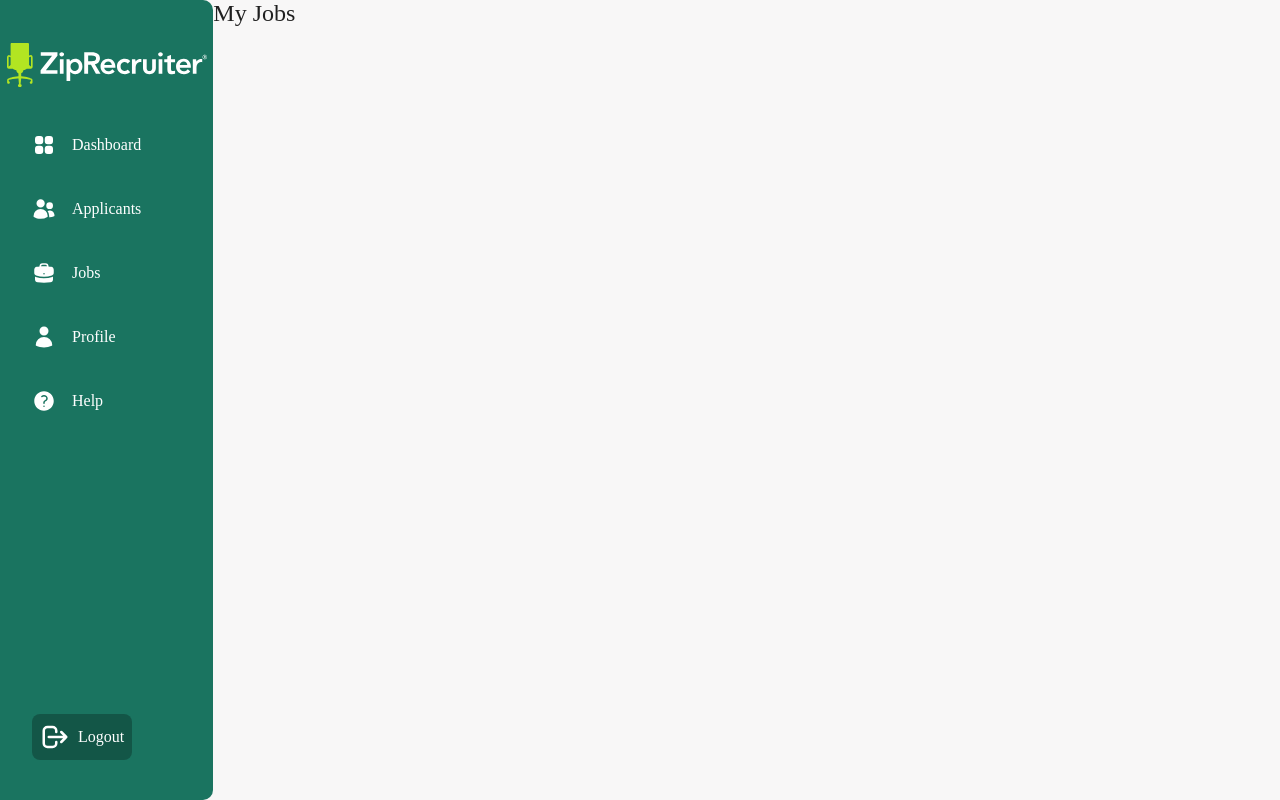
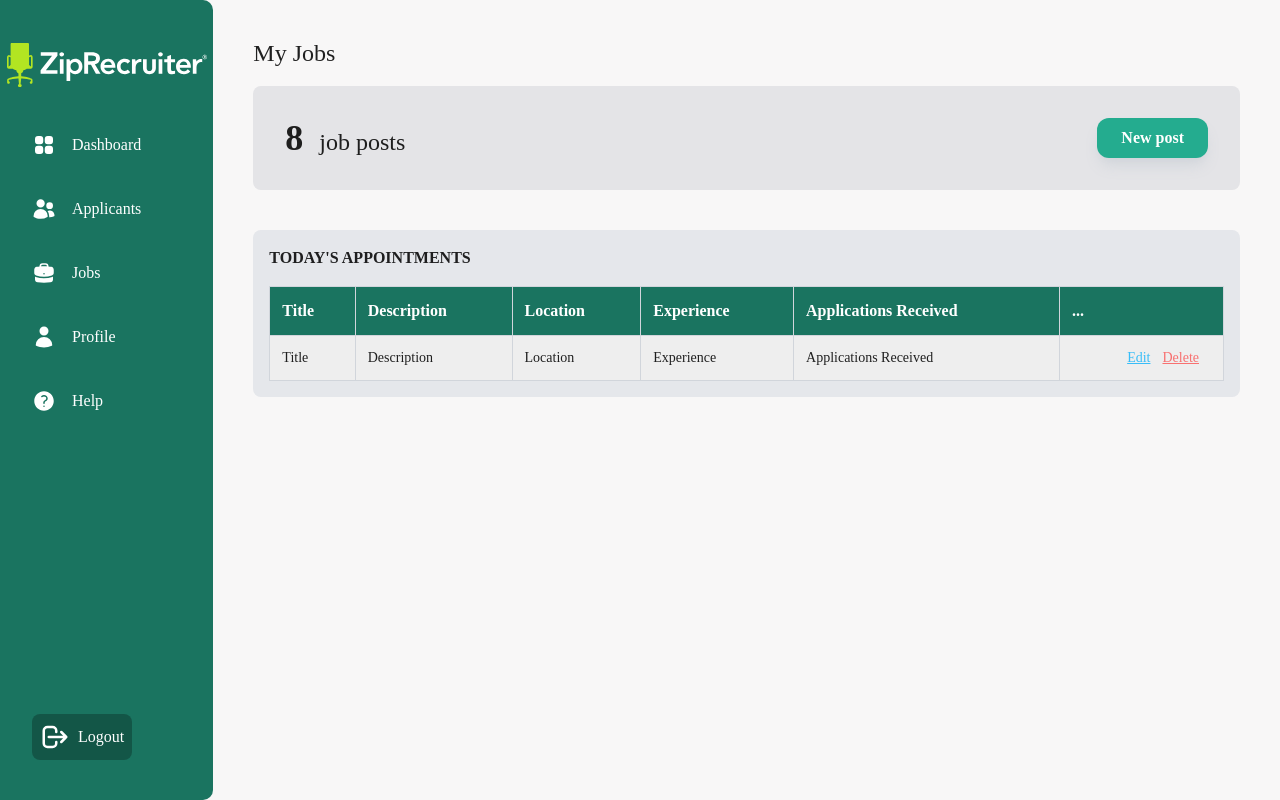
Before and after one commit to Corrado-K/ziprecruiter-clone, a React (Vite) app in the folder client/: page /admin/my-jobs in a window 1280 px wide. Built offline with nearby package versions, Linux system fonts and the light colour scheme.

Commit message:
Frontend admin

```diff
--- /dev/null
+++ b/client/src/components/admin/JobApplicantsTable.tsx
@@ -0,0 +1,41 @@
+import React from 'react'
+
+const JobApplicantsTable = () => {
+     return (
+          <div className='bg-gray-200 p-4 rounded-lg'>
+               <div className="flex items-center">
+                    <h4 className='font-semibold'>TODAY'S APPOINTMENTS</h4>
+               </div>
+
+               <div className="">
+                    <table className="border-collapse w-full mt-4">
+                         <thead>
+                              <tr className='text-white bg-[#1a7460]'>
+                                   <th className='p-3 border border-gray-300 text-left'>Title</th>
+                                   <th className='p-3 border border-gray-300 text-left'>Description</th>
+                                   <th className='p-3 border border-gray-300 text-left'>Location</th>
+                                   <th className='p-3 border border-gray-300 text-left'>Experience</th>
+                                   <th className='p-3 border border-gray-300 text-left'>Applications Received</th>
+                                   <th className='p-3 border border-gray-300 text-left'>...</th>
+                              </tr>
+                         </thead>
+                         <tbody>
+                              <tr className='hover:bg-[#f0fffd] odd:bg-[#eeeeee] even:bg-[#e3edea]'>
+                                   <td className='p-3 border border-gray-300 text-sm'>Title</td>
+                                   <td className='p-3 border border-gray-300 text-sm'>Description</td>
+                                   <td className='p-3 border border-gray-300 text-sm'>Location</td>
+                                   <td className='p-3 border border-gray-300 text-sm'>Experience</td>
+                                   <td className='p-3 border border-gray-300 text-sm'>Applications Received</td>
+                                   <td className='p-3 border border-gray-300 text-sm text-right'>
+                                        <span className='mr-3 text-sky-400 underline cursor-pointer'>Edit</span>
+                                        <span className='mr-3 text-red-400 underline cursor-pointer'>Delete</span>
+                                   </td>
+                              </tr>
+                         </tbody>
+                    </table>
+               </div>
+          </div>
+     )
+}
+
+export default JobApplicantsTable
--- /dev/null
+++ b/client/src/components/admin/JobPostTable.tsx
@@ -0,0 +1,41 @@
+import React from 'react'
+
+const JobPostTable = () => {
+     return (
+          <div className='bg-gray-200 p-4 rounded-lg'>
+               <div className="flex items-center">
+                    <h4 className='font-semibold'>TODAY'S APPOINTMENTS</h4>
+               </div>
+
+               <div className="">
+                    <table className="border-collapse w-full mt-4">
+                         <thead>
+                              <tr className='text-white bg-[#1a7460]'>
+                                   <th className='p-3 border border-gray-300 text-left'>Title</th>
+                                   <th className='p-3 border border-gray-300 text-left'>Description</th>
+                                   <th className='p-3 border border-gray-300 text-left'>Location</th>
+                                   <th className='p-3 border border-gray-300 text-left'>Experience</th>
+                                   <th className='p-3 border border-gray-300 text-left'>Applications Received</th>
+                                   <th className='p-3 border border-gray-300 text-left'>...</th>
+                              </tr>
+                         </thead>
+                         <tbody>
+                              <tr className='hover:bg-[#f0fffd] odd:bg-[#eeeeee] even:bg-[#e3edea]'>
+                                   <td className='p-3 border border-gray-300 text-sm'>Title</td>
+                                   <td className='p-3 border border-gray-300 text-sm'>Description</td>
+                                   <td className='p-3 border border-gray-300 text-sm'>Location</td>
+                                   <td className='p-3 border border-gray-300 text-sm'>Experience</td>
+                                   <td className='p-3 border border-gray-300 text-sm'>Applications Received</td>
+                                   <td className='p-3 border border-gray-300 text-sm text-right'>
+                                        <span className='mr-3 text-sky-400 underline cursor-pointer'>Edit</span>
+                                        <span className='mr-3 text-red-400 underline cursor-pointer'>Delete</span>
+                                   </td>
+                              </tr>
+                         </tbody>
+                    </table>
+               </div>
+          </div>
+     )
+}
+
+export default JobPostTable
--- a/client/src/pages/admin/AdminProfile.tsx
+++ b/client/src/pages/admin/AdminProfile.tsx
@@ -3,7 +3,7 @@ import React from 'react'
 export const AdminProfilePage = () => {
      return (
           <div className="w-full flex flex-col">
-               <div className=''>
+               <div className='p-10'>
                     <h1>My Profile</h1>
                </div>
           </div>
--- a/client/src/pages/admin/ApplicantsPage.tsx
+++ b/client/src/pages/admin/ApplicantsPage.tsx
@@ -1,10 +1,21 @@
 import React from 'react'
+import JobApplicantsTable from '../../components/admin/JobApplicantsTable'
 
 export const ApplicantsPage = () => {
      return (
           <div className="w-full flex flex-col">
-               <div className=''>
-                    <h1>Applicants</h1>
+               <div className='p-10'>
+                    <h1 className='mb-10'>Applicants</h1>
+                    <div className='bg-zinc-200 p-8 py-8 rounded-lg mb-10 flex items-center justify-between'>
+                         <div className='flex items-baseline'>
+                              <h1 className='font-semibold text-4xl'>8</h1>
+                              <span className='font-normal text-2xl ml-4'>applicants</span>
+                         </div>
+                         {/* <button className='py-2 px-6 text-white font-semibold rounded-xl shadow-lg shadow-gray-300 hover:scale-110 bg-[#24ac8f] hover:bg-[#1a7460]'>New post</button> */}
+                    </div>
+                    <div className=''>
+                         <JobApplicantsTable />
+                    </div>
                </div>
           </div>
      )
--- a/client/src/pages/admin/Dashboard.tsx
+++ b/client/src/pages/admin/Dashboard.tsx
@@ -3,7 +3,7 @@ import React from 'react'
 export const Dashboard = () => {
      return (
           <div className="w-full flex flex-col">
-               <div className=''>
+               <div className='p-10'>
                     <h1>Dashboard</h1>
                </div>
           </div>
--- a/client/src/pages/admin/HelpPage.tsx
+++ b/client/src/pages/admin/HelpPage.tsx
@@ -3,7 +3,7 @@ import React from 'react'
 export const HelpPage = () => {
      return (
           <div className="w-full flex flex-col">
-               <div className=''>
+               <div className='p-10'>
                     <h1>Help</h1>
                </div>
           </div>
--- a/client/src/pages/admin/MyJobsPage.tsx
+++ b/client/src/pages/admin/MyJobsPage.tsx
@@ -1,10 +1,21 @@
 import React from 'react'
+import JobPostTable from '../../components/admin/JobPostTable'
 
 export const MyJobsPage = () => {
      return (
           <div className="w-full flex flex-col">
-               <div className=''>
-                    <h1>My Jobs</h1>
+               <div className='p-10'>
+                    <h1 className='mb-5'>My Jobs</h1>
+                    <div className='bg-zinc-200 p-8 py-8 rounded-lg mb-10 flex items-center justify-between'>
+                         <div className='flex items-baseline'>
+                              <h1 className='font-semibold text-4xl'>8</h1>
+                              <span className='font-normal text-2xl ml-4'>job posts</span>
+                         </div>
+                         <button className='py-2 px-6 text-white font-semibold rounded-xl shadow-lg shadow-gray-300 hover:scale-110 bg-[#24ac8f] hover:bg-[#1a7460]'>New post</button>
+                    </div>
+                    <div className=''>
+                         <JobPostTable />
+                    </div>
                </div>
           </div>
      )
```
